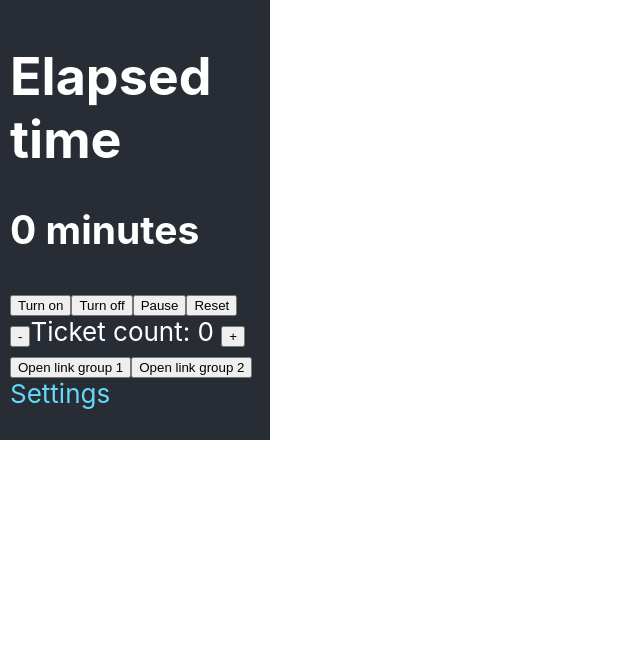
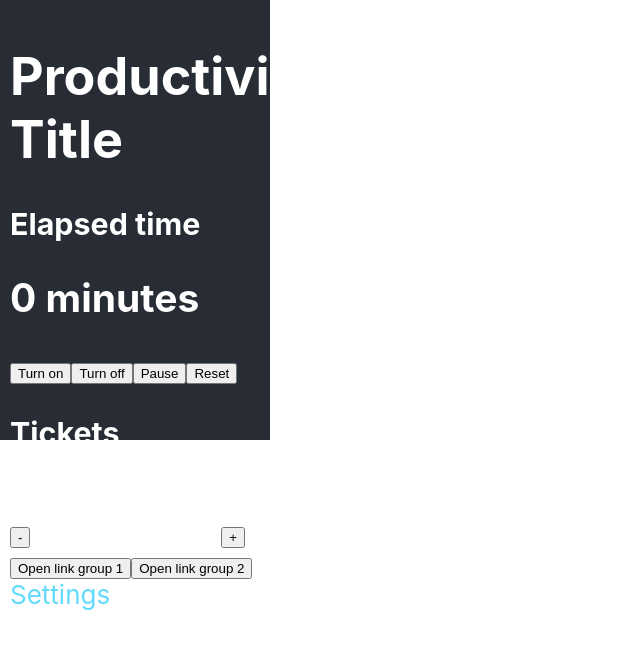
Before and after one commit to sandypockets/ticketer, a React (Create React App) app: page / in a window 1280 px wide. Shown: the top 648 px of the page, without its empty margins (0-640 px from the left). Built offline with nearby package versions, Linux system fonts and the light colour scheme.

Commit message:
Add basic styling, onClick

```diff
--- a/src/components/Home.jsx
+++ b/src/components/Home.jsx
@@ -1,12 +1,20 @@
-const handleLinkGroupClick = () => {
+const openTabGroupOne = () => {
   chrome.runtime.sendMessage("openTabGroupOne");
+}
+const openTabGroupTwo = () => {
+  chrome.runtime.sendMessage("openTabGroupTwo");
 }
 
 export default function Home({ ticketCount, increaseTicketCount, decreaseTicketCount, time, handleOn, handleOff, handlePause, setPage, handleReset }) {
   return (
-    <>
-      <h1>Elapsed time</h1>
+    <div className="container">
+      <div>
+        <div>
+          <h1>Productivity Title</h1>
+          <h3>Elapsed time</h3>
           <h2>{time ? time : 0} minutes</h2>
+        </div>
+        <div>
           <button onClick={handleOn}>
             Turn on
           </button>
@@ -19,6 +27,9 @@ export default function Home({ ticketCount, increaseTicketCount, decreaseTicketC
           <button onClick={handleReset}>
             Reset
           </button>
+        </div>
+        <div>
+          <h3>Tickets completed</h3>
           <div>
             <button onClick={decreaseTicketCount}>
               -
@@ -28,17 +39,19 @@ export default function Home({ ticketCount, increaseTicketCount, decreaseTicketC
               +
             </button>
           </div>
+        </div>
         <div>
-        <button onClick={handleLinkGroupClick}>
+          <button onClick={openTabGroupOne}>
             Open link group 1
           </button>
-        <button>
+          <button onClick={openTabGroupTwo}>
             Open link group 2
           </button>
+        </div>
       </div>
       <div>
         <a onClick={() => setPage('settings')}>Settings</a>
       </div>
-    </>
+    </div>
   )
 }
```
Lines whose indentation alone changed are shown as unchanged.
